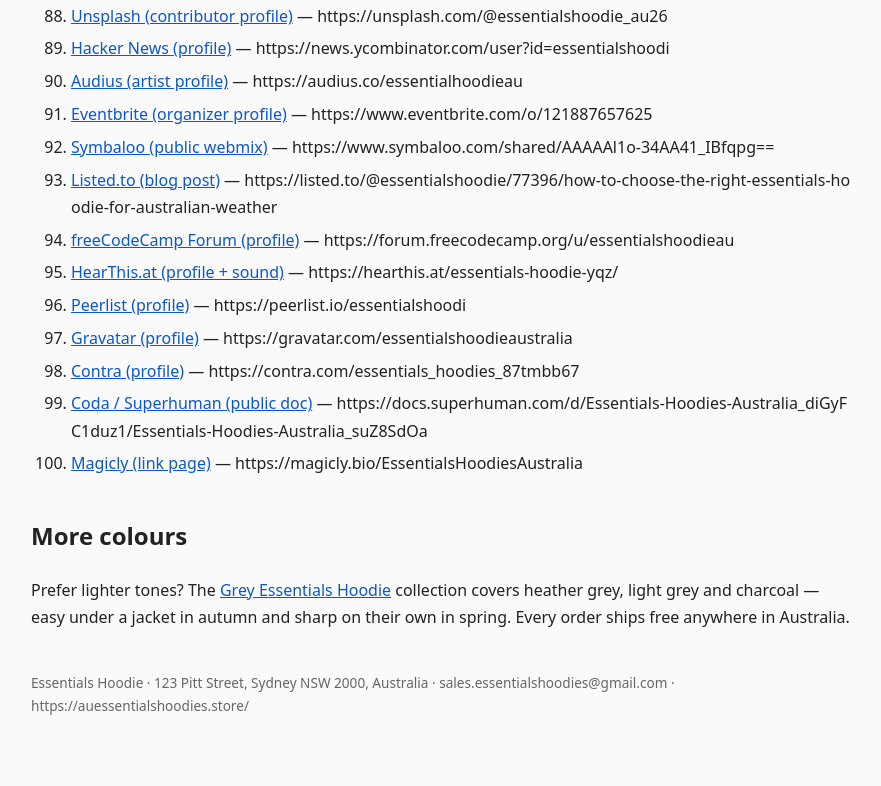
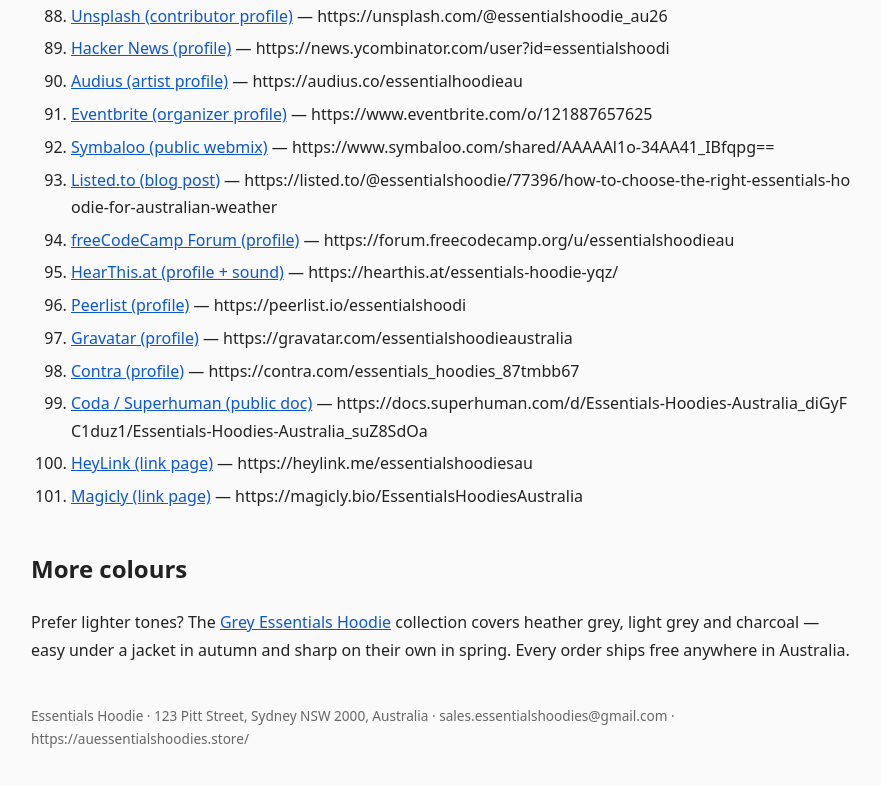
Before and after one commit to essentialshoodiesaustralia/essentials-hoodie-official-profiles, a plain HTML site: page index.html in a window 1280 px wide. Shown: the part 3851-4637 px from the top of the page, without its empty margins (199-1080 px from the left). Drawn offline with Linux system fonts and the light colour scheme.

Commit message:
Add HeyLink — 101 profiles

```diff
--- a/index.html
+++ b/index.html
@@ -122,6 +122,7 @@
       <li><a href="https://gravatar.com/essentialshoodieaustralia" rel="noopener">Gravatar (profile)</a> — https://gravatar.com/essentialshoodieaustralia</li>
       <li><a href="https://contra.com/essentials_hoodies_87tmbb67" rel="noopener">Contra (profile)</a> — https://contra.com/essentials_hoodies_87tmbb67</li>
       <li><a href="https://docs.superhuman.com/d/Essentials-Hoodies-Australia_diGyFC1duz1/Essentials-Hoodies-Australia_suZ8SdOa" rel="noopener">Coda / Superhuman (public doc)</a> — https://docs.superhuman.com/d/Essentials-Hoodies-Australia_diGyFC1duz1/Essentials-Hoodies-Australia_suZ8SdOa</li>
+      <li><a href="https://heylink.me/essentialshoodiesau" rel="noopener">HeyLink (link page)</a> — https://heylink.me/essentialshoodiesau</li>
       <li><a href="https://magicly.bio/EssentialsHoodiesAustralia" rel="noopener">Magicly (link page)</a> — https://magicly.bio/EssentialsHoodiesAustralia</li>
 </ol>
 <h2>More colours</h2>
```
